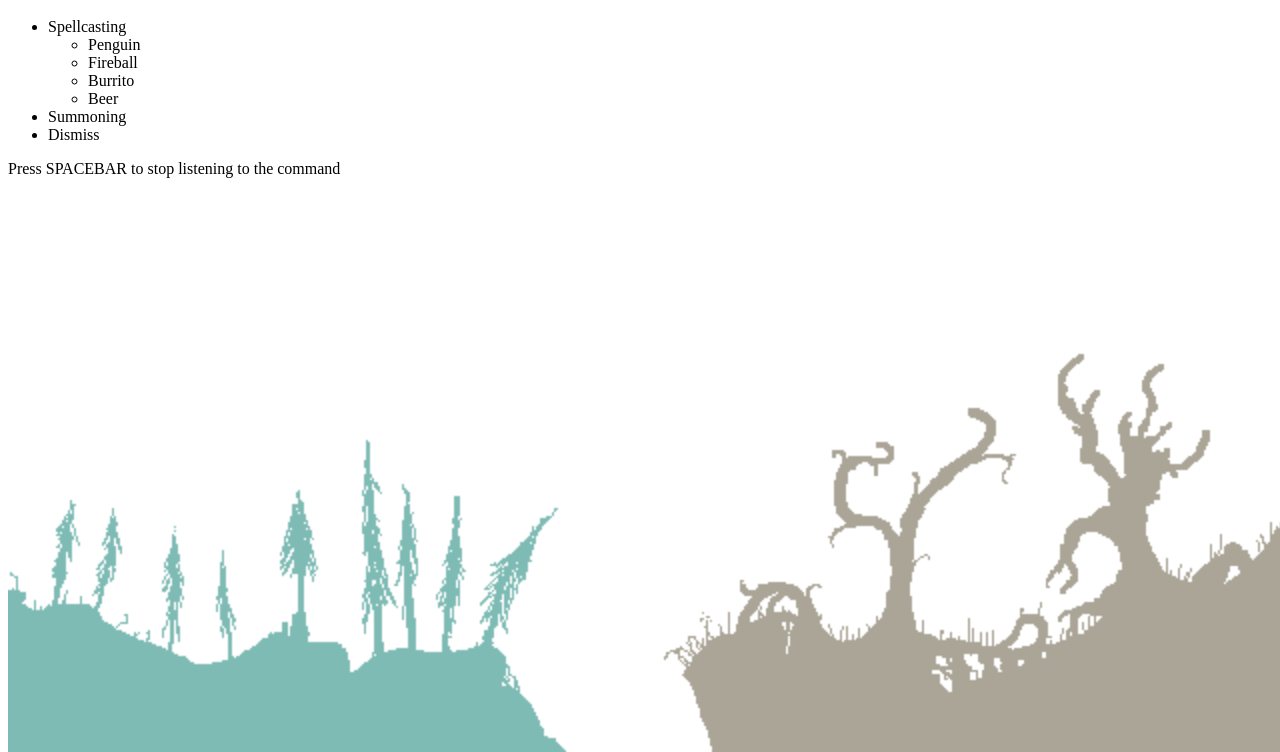
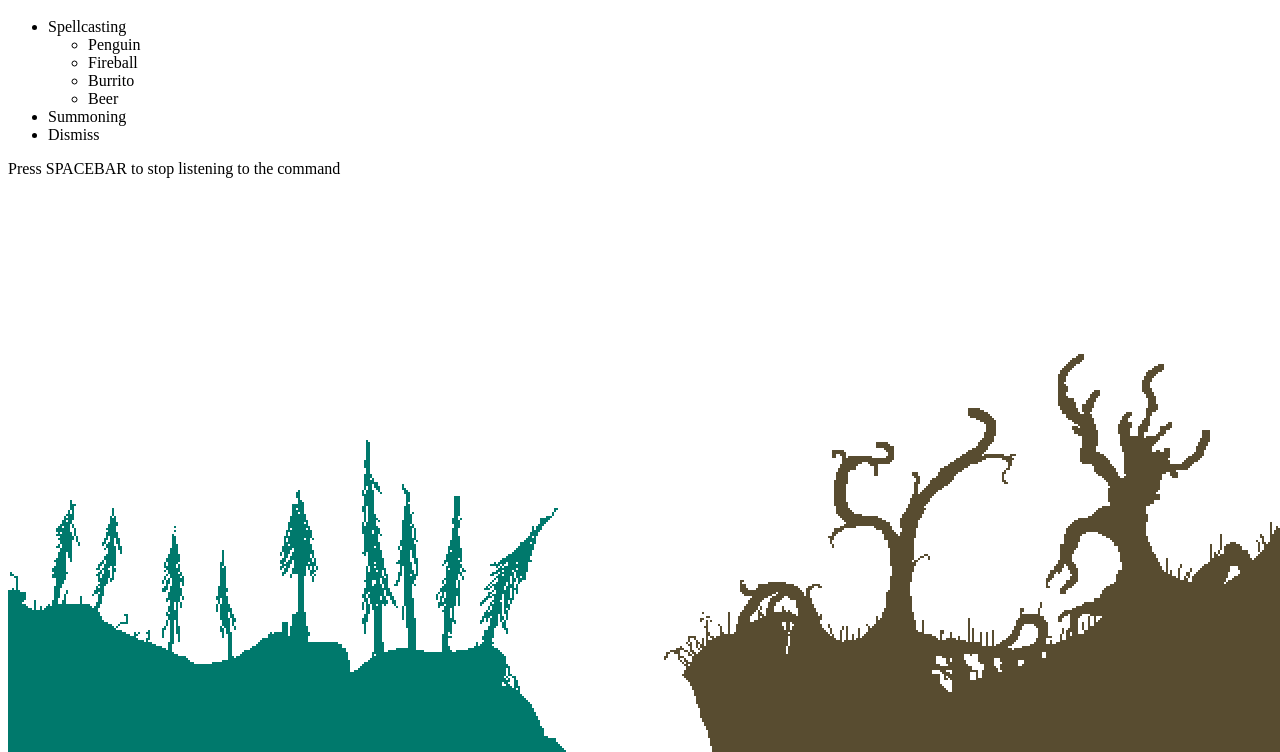
Before and after one commit to caolan/gamejam, a website: page www/index.html in a window 1280 px wide. Shown: the part 48-800 px from the top of the page. Drawn offline with Linux system fonts and the light colour scheme.

Commit message:
draw a background

```diff
--- a/www/game.js
+++ b/www/game.js
@@ -33,9 +33,26 @@ game.handleSpeech = function (str) {
 
 
 
-var canvas = new fabric.StaticCanvas('c');
-canvas.setDimensions({width: 1280, height: 720});
-canvas.setBackgroundImage('img/bg5.png', canvas.renderAll.bind(canvas), {
-  backgroundImageOpacity: 0.5,
-  backgroundImageStretch: true
-});
+var canvas = document.getElementById('c');
+var ctx = canvas.getContext('2d');
+ctx.imageSmoothingEnabled = false;
+
+var img = new Image();   // Create new img element
+img.addEventListener("load", function() {
+    // execute drawImage statements here
+    ctx.drawImage(img, 0, 0, 1280, 720);
+}, false);
+img.src = 'img/bg5.png'; // Set source path
+
+
+/*
+for (var i = 1; i <= 6; i++) {
+    fabric.Image.fromURL('img/bg' + i + '.png', function (oImg) {
+        oImg.width = 640;
+        oImg.height = 360;
+        oImg.top = 0;
+        oImg.left = 0;
+        canvas.add(oImg);
+    });
+}
+*/
--- a/www/index.html
+++ b/www/index.html
@@ -19,8 +19,7 @@
 
 <p>Press SPACEBAR to stop listening to the command</p>
 
-<canvas style="width: 1280px; height: 720px;" id="c"></canvas>
-<img style="display: none" src="img/treesbrown.png" id="img-treesbrown">
+<canvas width="1280" height="720" id="c"></canvas>
 
 <script src="fuzzyset.js"></script>
 <script src="speech.js"></script>
```
Also changed, not shown: www/img/bg1.png (added), www/img/bg2.png (added), www/img/bg3.png (added), www/img/bg4.png (added), www/img/bg6.png (added).
